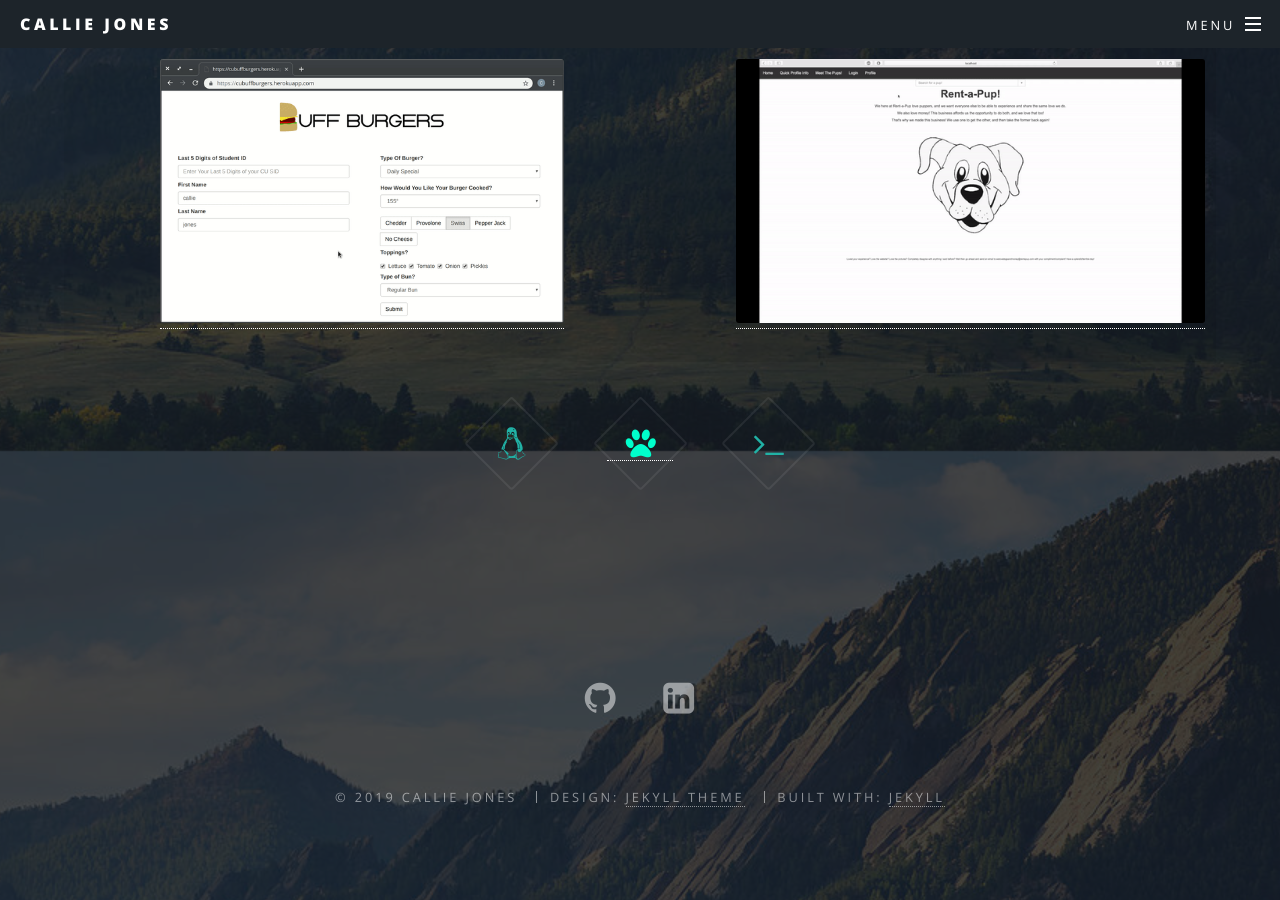
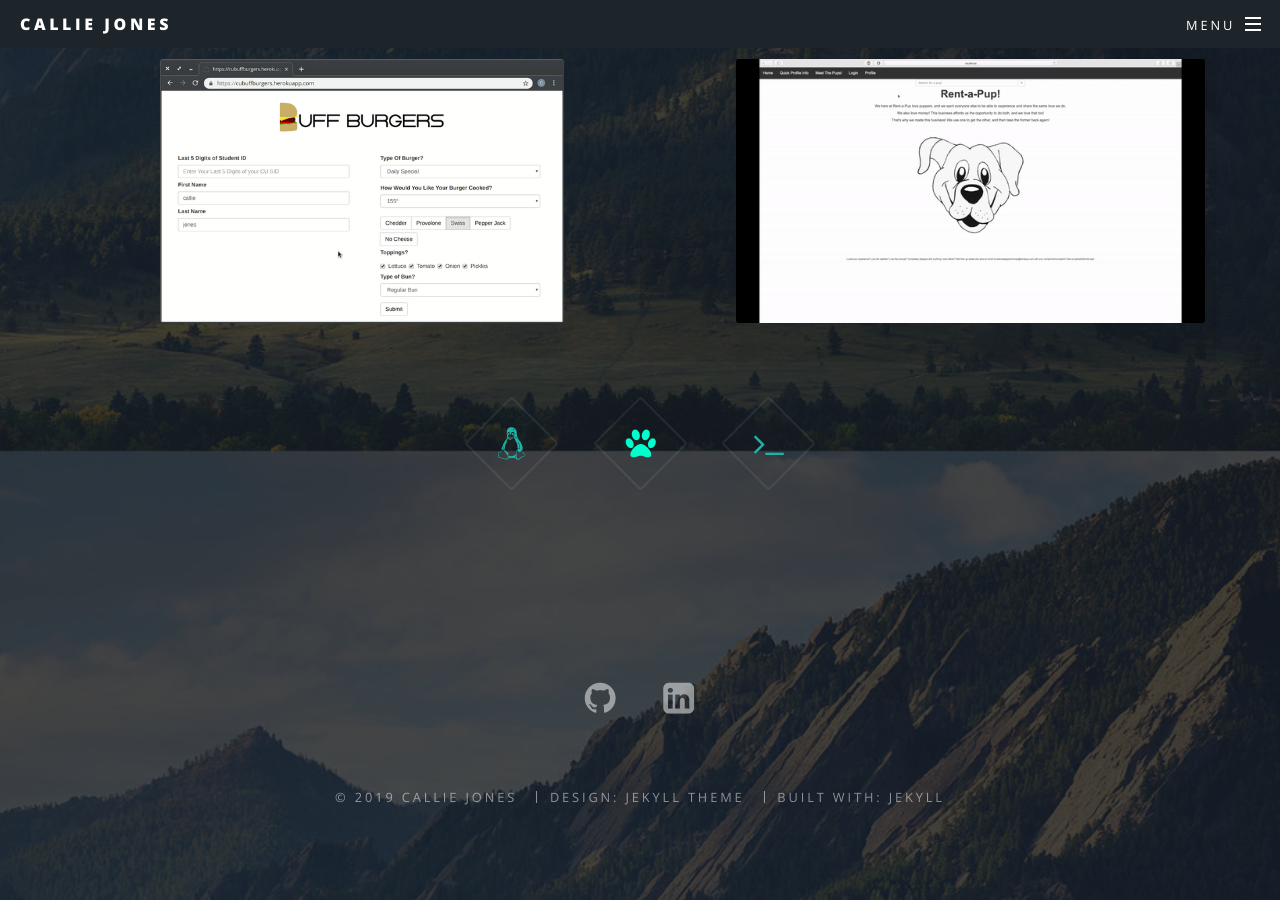
Before and after one commit to callie-jones/callie-jones.github.io, a Jekyll site: the page built from index.html, in a window 1280 px wide and 900 px high, scrolled down 1349 px. Built offline with Jekyll 4.4.1, drawn with Linux system fonts in a browser that asks for light colours.

Commit message:
update link styling

```diff
--- a/css/main.scss
+++ b/css/main.scss
@@ -73,7 +73,6 @@ $baseurl: '{{ site.baseurl }}/images';
 
 	a {
 		@include vendor('transition', ('color #{_duration(transitions)} ease', 'border-bottom-color #{_duration(transitions)} ease'));
-		border-bottom: dotted 1px;
 		color: inherit;
 		text-decoration: none;
 
```
